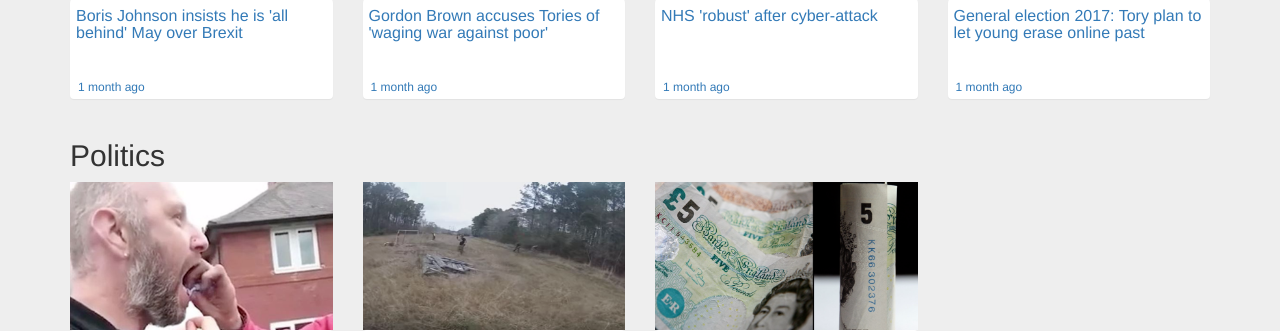
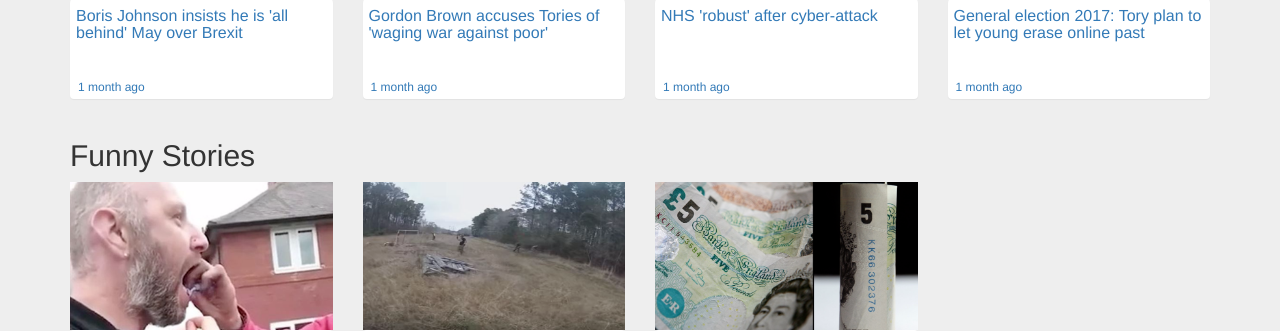
Before and after one commit to Code-Institute-Submissions/news_site, a Django app: page / in a window 1280 px wide. Shown: the part 1040-1371 px from the top of the page. Run offline with Django 3.2, Linux system fonts and the light colour scheme; data comes from the database, SQL or seed files in the repository; some libraries are stand-ins or nearby versions.

Commit message:
fix fun stories title

```diff
--- a/news_app/templates/home.html
+++ b/news_app/templates/home.html
@@ -24,7 +24,7 @@
     </div>
     <div class="row">
         <div class="col-xs-12">
-            <h2>Politics</h2>
+            <h2>Funny Stories</h2>
         </div>
     </div>
     <div class="row">
```
Also changed, not shown: README.md (added).
